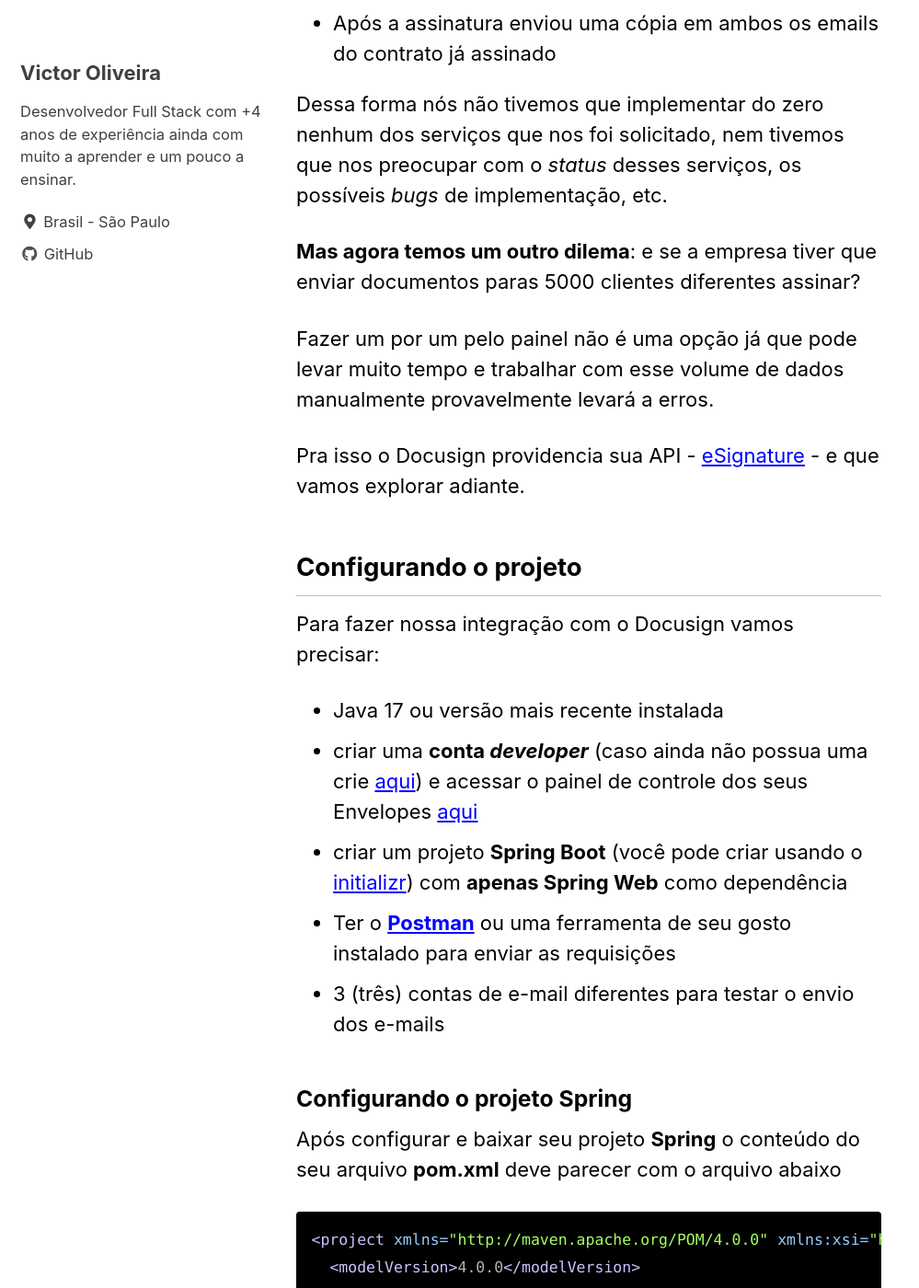
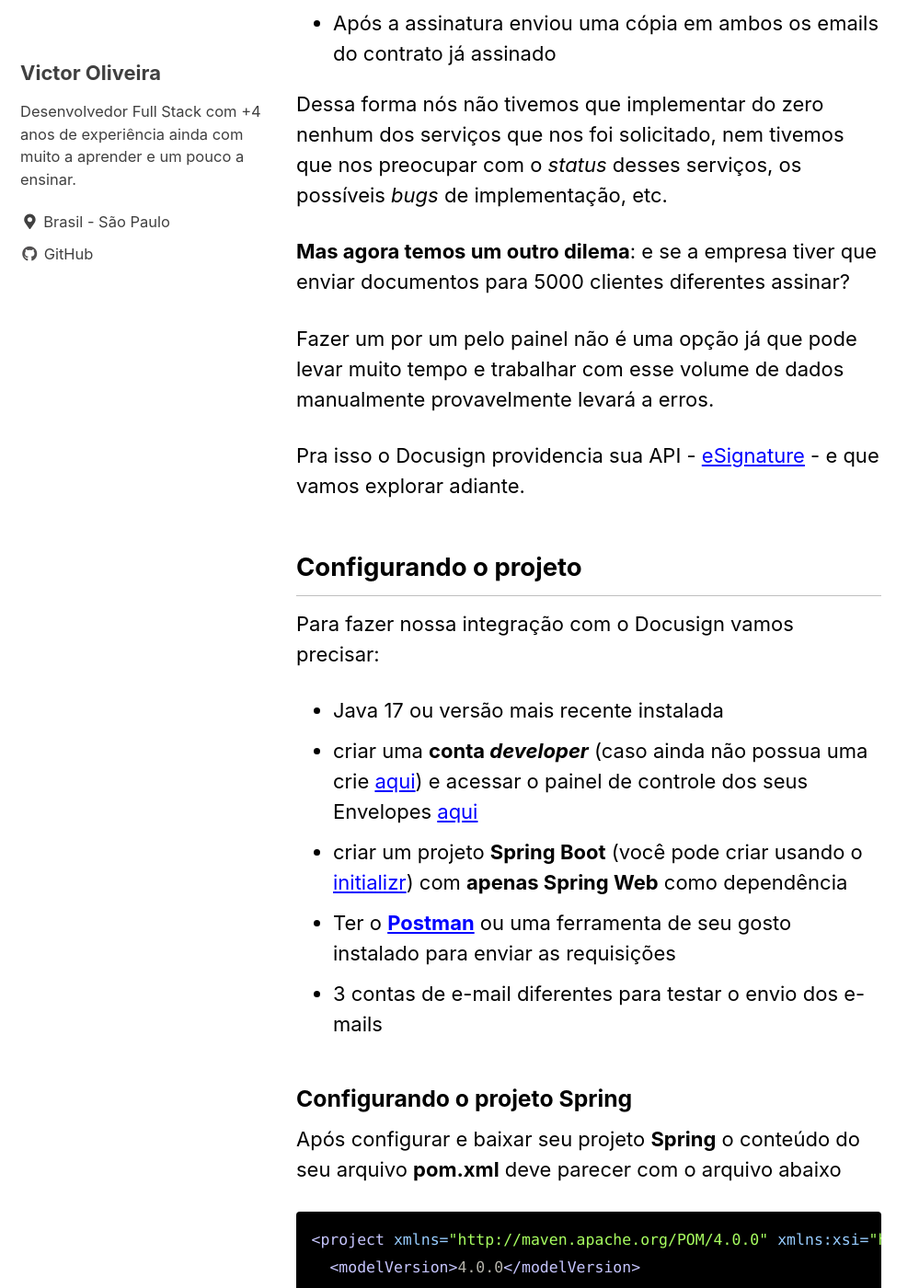
Before and after one commit to victor-VN/victor-vn.github.io, a Jekyll site: the page built from _posts/2024-04-14-docusign-first-integration.md, in a window 1280 px wide and 1400 px high, scrolled down 2603 px. Shown: the whole window at 92% size, without its empty margins (0-999 px from the left). Built offline with Jekyll 4.4.1, drawn with Linux system fonts in a browser that asks for light colours; cached includes are drawn as plain includes; comment, search, counter and statistics services are not loaded.

Commit message:
fixed docusign post typo in tres

```diff
--- a/_posts/2024-04-14-docusign-first-integration.md
+++ b/_posts/2024-04-14-docusign-first-integration.md
@@ -60,7 +60,7 @@ Nesse processo o Docusign:
 
 Dessa forma nós não tivemos que implementar do zero nenhum dos serviços que nos foi solicitado, nem tivemos que nos preocupar com o _status_ desses serviços, os possíveis _bugs_ de implementação, etc.
 
-**Mas agora temos um outro dilema**: e se a empresa tiver que enviar documentos paras 5000 clientes diferentes assinar?
+**Mas agora temos um outro dilema**: e se a empresa tiver que enviar documentos para 5000 clientes diferentes assinar?
 
 Fazer um por um pelo painel não é uma opção já que pode levar muito tempo e trabalhar com esse volume de dados manualmente provavelmente levará a erros.
 
@@ -76,7 +76,7 @@ Para fazer nossa integração com o Docusign vamos precisar:
 - criar uma **conta _developer_** (caso ainda não possua uma crie [aqui](https://developers.docusign.com/)) e acessar o painel de controle dos seus Envelopes [aqui](https://apps-d.docusign.com/send/home)
 - criar um projeto **Spring Boot** (você pode criar usando o [initializr](https://start.spring.io/)) com **apenas Spring Web** como dependência
 - Ter o [**Postman**](https://www.postman.com/) ou uma ferramenta de seu gosto instalado para enviar as requisições
-- 3 (três) contas de e-mail diferentes para testar o envio dos e-mails
+- 3 contas de e-mail diferentes para testar o envio dos e-mails
 
 ### Configurando o projeto Spring
 {: #configurar-conta}
```
